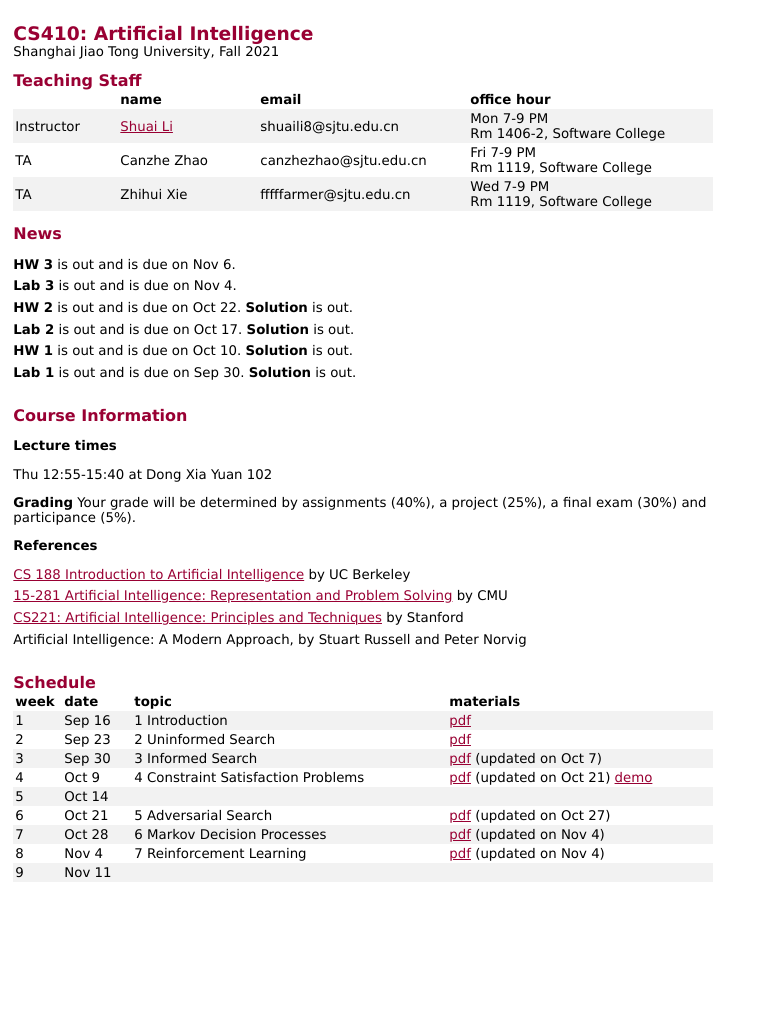
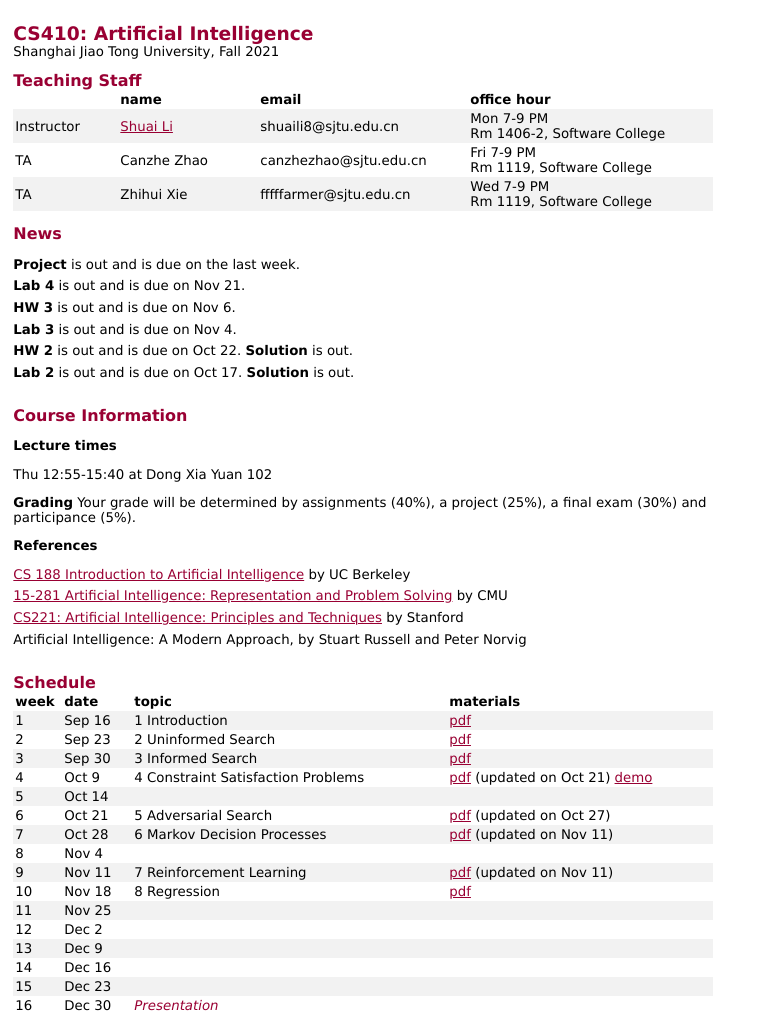
Before and after one commit to shuaili8/shuaili8.github.io, a plain HTML site: page Teaching/CS410/index.html in a window 1280 px wide. Shown: the whole page, without its empty margins (0-763 px from the left). Before the commit the page ends 895 px from the top, so only its background shows below. Drawn offline with Linux system fonts and the light colour scheme.

Commit message:
add L6/7/8

```diff
--- a/Teaching/CS410/index.html
+++ b/Teaching/CS410/index.html
@@ -136,22 +136,24 @@
     <div id="announcements">
         <a name="announcements"><h2>News</h2></a>
         <ul>
-            <li><b>HW 3</b> is out and is due on Nov 6. </li>
-            <li><b>Lab 3</b> is out and is due on Nov 4.</li>
-            <li><b>HW 2</b> is out and is due on Oct 22. <b>Solution</b> is out.</li>
-            <li><b>Lab 2</b> is out and is due on Oct 17. <b>Solution</b> is out.</li>
-            <li><b>HW 1</b> is out and is due on Oct 10. <b>Solution</b> is out.</li>
-            <li><b>Lab 1</b> is out and is due on Sep 30. <b>Solution</b> is out.</li>
             <!--  </li>
             <li><b>HW4</b> is out and is due on Dec 4. </li>
             <li><b>Tutorial 3</b> is about the Project 2 and multi-task learning. [<a href="Tutorial3.pdf"  target="_blank">pdf</a>]</li>
-            <li><b>Project 2</b> is out and is due on Dec 23. </li> -->
+             -->
             <!-- <li><b>Tutorial 2</b> is about the Project 1 and GCN. [<a href="Tutorial2.pdf"  target="_blank">pdf</a>]</li>
             <li><b>Project 1</b> is out and is due on Dec 27. </li>
             <li><b>Tutorial 1</b> is about the Python basics, tensorflow and pytorch. [<a href="Tutorial1.pdf"  target="_blank">pdf</a>]</li> -->
             <!-- <li><b>HW1</b> is out and is due on Oct 3. </li> -->
             <!-- current announcements -->
+            <li><b>Project</b> is out and is due on the last week. </li>
+            <li><b>Lab 4</b> is out and is due on Nov 21.</li>
+            <li><b>HW 3</b> is out and is due on Nov 6. </li>
+            <li><b>Lab 3</b> is out and is due on Nov 4.</li>
+            <li><b>HW 2</b> is out and is due on Oct 22. <b>Solution</b> is out.</li>
+            <li><b>Lab 2</b> is out and is due on Oct 17. <b>Solution</b> is out.</li>
             <!-- previous announcements
+            <li><b>HW 1</b> is out and is due on Oct 10. <b>Solution</b> is out.</li>
+            <li><b>Lab 1</b> is out and is due on Sep 30. <b>Solution</b> is out.</li>
             -->
         </ul></div>
 
@@ -193,7 +195,7 @@
             <td>2</td><td>Sep 23</td><td>2 Uninformed Search</td><td><a href="L2_uninformed_search.pdf" target="_blank">pdf</a></td>
         </tr>
         <tr>
-            <td>3</td><td>Sep 30</td><td>3 Informed Search</td><td><a href="L3_informed_search.pdf" target="_blank">pdf</a> (updated on Oct 7)</td>
+            <td>3</td><td>Sep 30</td><td>3 Informed Search</td><td><a href="L3_informed_search.pdf" target="_blank">pdf</a></td>
         </tr>
         <tr>
             <td>4</td><td>Oct 9</td><td>4 Constraint Satisfaction Problems</td><td><a href="L4_CSPs.pdf" target="_blank">pdf</a> (updated on Oct 21) <a href="https://inst.eecs.berkeley.edu/~cs188/fa19/assets/demos/csp/csp_demos.html" target="_blank">demo</a></td>
@@ -205,13 +207,34 @@
             <td>6</td><td>Oct 21</td><td>5 Adversarial Search</td><td><a href="L5_adversarial_search.pdf" target="_blank">pdf</a> (updated on Oct 27) </td>
         </tr>
         <tr>
-            <td>7</td><td>Oct 28</td><td>6 Markov Decision Processes</td><td><a href="L6_mdp.pdf" target="_blank">pdf</a> (updated on Nov 4)</td>
+            <td>7</td><td>Oct 28</td><td>6 Markov Decision Processes</td><td><a href="L6_mdp.pdf" target="_blank">pdf</a> (updated on Nov 11)</td>
         </tr>
         <tr>
-            <td>8</td><td>Nov 4</td><td>7 Reinforcement Learning</td><td><a href="L7_rl.pdf" target="_blank">pdf</a> (updated on Nov 4)</td>
+            <td>8</td><td>Nov 4</td><td></td><td></td>
         </tr>
         <tr>
-            <td>9</td><td>Nov 11</td><td></td><td></td>
+            <td>9</td><td>Nov 11</td><td>7 Reinforcement Learning</td><td><a href="L7_rl.pdf" target="_blank">pdf</a> (updated on Nov 11)</td>
+        </tr>
+        <tr>
+            <td>10</td><td>Nov 18</td><td>8 Regression</td><td><a href="L8_regression.pdf" target="_blank">pdf</a></td>
+        </tr>
+        <tr>
+            <td>11</td><td>Nov 25</td><td></td><td></td>
+        </tr>
+        <tr>
+            <td>12</td><td>Dec 2</td><td></td><td></td>
+        </tr>
+        <tr>
+            <td>13</td><td>Dec 9</td><td></td><td></td>
+        </tr>
+        <tr>
+            <td>14</td><td>Dec 16</td><td></td><td></td>
+        </tr>
+        <tr>
+            <td>15</td><td>Dec 23</td><td></td><td></td>
+        </tr>
+        <tr>
+            <td>16</td><td>Dec 30</td><td style="color: #903"><i>Presentation</i></td><td></td>
         </tr>
         <!--
 
@@ -228,28 +251,13 @@
         <tr>
             <td>8</td><td>Oct 29</td><td>6 Neural Networks</td><td><a href="L6_nn.pdf" target="_blank">pdf</a></td>
         </tr>
-
-        <tr>
-            <td>10</td><td>Nov 12</td><td>8 Constraint Satisfaction Problems</td><td><a href="https://inst.eecs.berkeley.edu/~cs188/fa19/assets/slides/lec4.pptx" target="_blank">link</a> </td>
-        </tr>
-        <tr>
-            <td>11</td><td>Nov 19</td><td></td><td><a href="https://inst.eecs.berkeley.edu/~cs188/fa19/assets/slides/lec5.pptx" target="_blank">link</a></td>
-        </tr>
-        <tr>
-            <td>12</td><td>Nov 26</td><td>9 Game Trees</td><td><a href="https://inst.eecs.berkeley.edu/~cs188/fa19/assets/slides/lec6.pptx" target="_blank">link</a></td>
-        </tr>
-        <tr>
-            <td>13</td><td>Dec 3</td><td></td><td><a href="https://inst.eecs.berkeley.edu/~cs188/fa19/assets/slides/lec7.pptx" target="_blank">link</a></td>
-        </tr>
         <tr>
             <td>14</td><td>Dec 10</td><td>10 MDP</td><td><a href="https://inst.eecs.berkeley.edu/~cs188/fa19/assets/slides/lec8.pptx" target="_blank">link</a> <a href="https://inst.eecs.berkeley.edu/~cs188/fa19/assets/slides/lec9.pptx" target="_blank">link</a></td>
         </tr>
         <tr>
             <td>15</td><td>Dec 17</td><td>11 Reinforcement Learning</td><td><a href="https://inst.eecs.berkeley.edu/~cs188/fa19/assets/slides/lec10.pptx" target="_blank">link</a> <a href="https://inst.eecs.berkeley.edu/~cs188/fa19/assets/slides/lec11.pptx" target="_blank">link</a></td>
         </tr>
-        <tr>
-            <td>16</td><td>Dec 24</td><td style="color: #903"><i>Presentation</i></td><td></td>
-        </tr> -->
+         -->
 
         </tbody></table>
     </div>
```
Also changed, not shown: index.html (+2 -2 lines), 3 other files.
